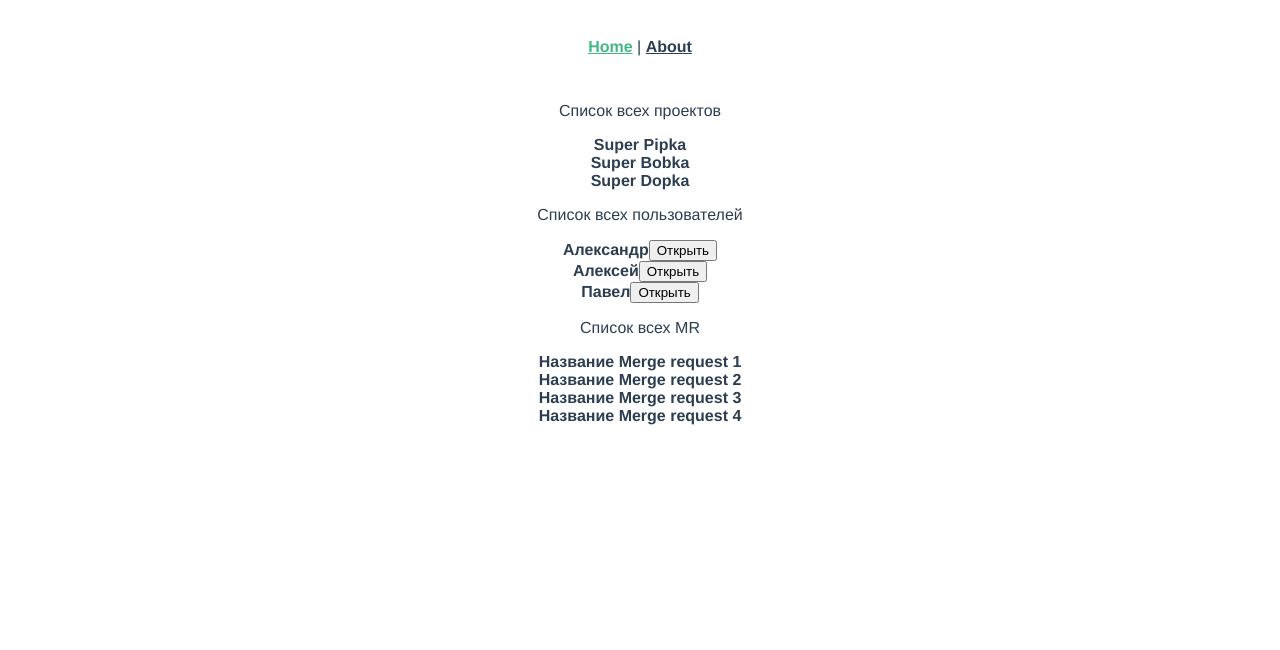
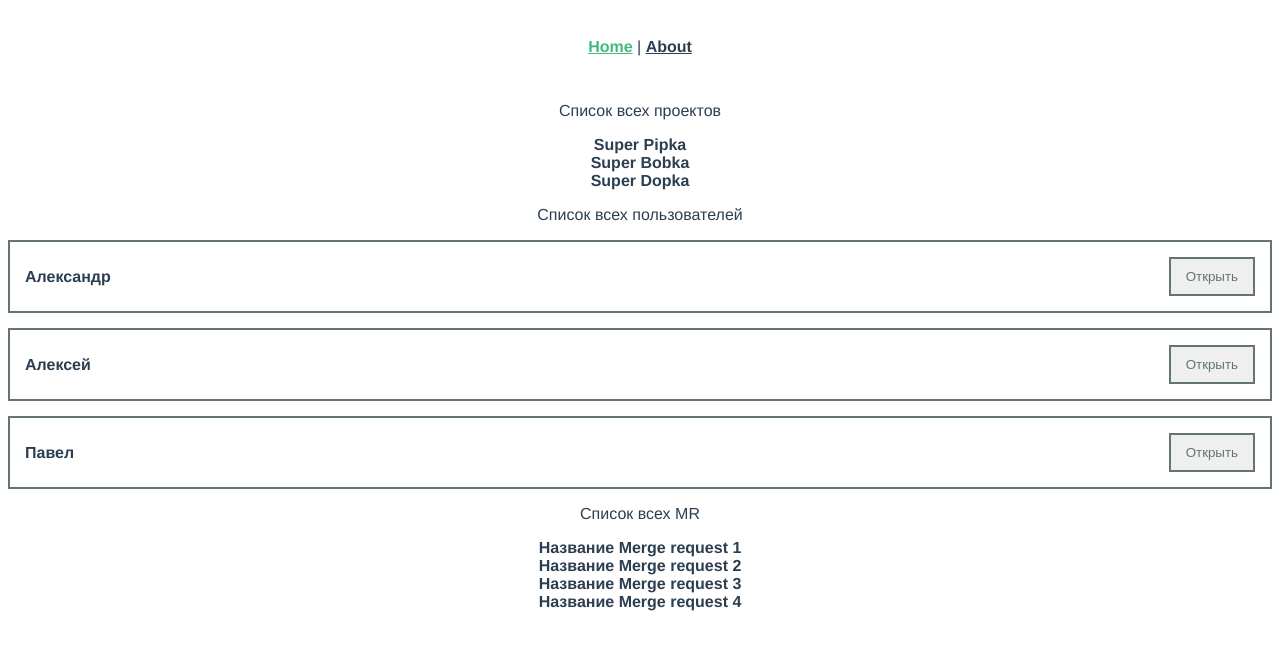
Before and after one commit to iamAndreyGavrilov/MR-list, a Vue app: page / in a window 1280 px wide. Shown: the top 650 px of the page. Built offline with nearby package versions, Linux system fonts and the light colour scheme.

Commit message:
компонент юзера

```diff
--- /dev/null
+++ b/src/components/UserItem.vue
@@ -0,0 +1,38 @@
+<template>
+  <div class="user">
+    <div>
+      <strong>{{ user.name }}</strong>
+    </div>
+    <div class="btn">
+      <button @click="$router.push(`/users/${user.id}`)">Открыть</button>
+    </div>
+  </div>
+</template>
+
+<script>
+export default {
+  props: {
+    user: {
+      type: Object,
+      required: true,
+    },
+  },
+}
+</script>
+
+<style scoped>
+.user {
+  padding: 15px;
+  border: 2px solid #64766a;
+  margin-top: 15px;
+  display: flex;
+  align-items: center;
+  justify-content: space-between;
+}
+button {
+  padding: 10px 15px;
+  color: #64766a;
+  border: 2px solid #64766a;
+  cursor: pointer;
+}
+</style>
--- a/src/components/UsersList.vue
+++ b/src/components/UsersList.vue
@@ -1,15 +1,19 @@
 <template>
   <div>
     <p>Список всех пользователей</p>
-    <div class="users" v-for="user in users" :key="user.id" :user="user">
-      <strong>{{ user.name }}</strong>
-      <button @click="$router.push(`/users/${user.id}`)">Открыть</button>
-    </div>
+    <user-item
+      class="users"
+      v-for="user in users"
+      :key="user.id"
+      :user="user"
+    />
   </div>
 </template>
 
 <script>
+import UserItem from './UserItem.vue'
 export default {
+  components: { UserItem },
   props: {
     users: {
       type: Array,
```
